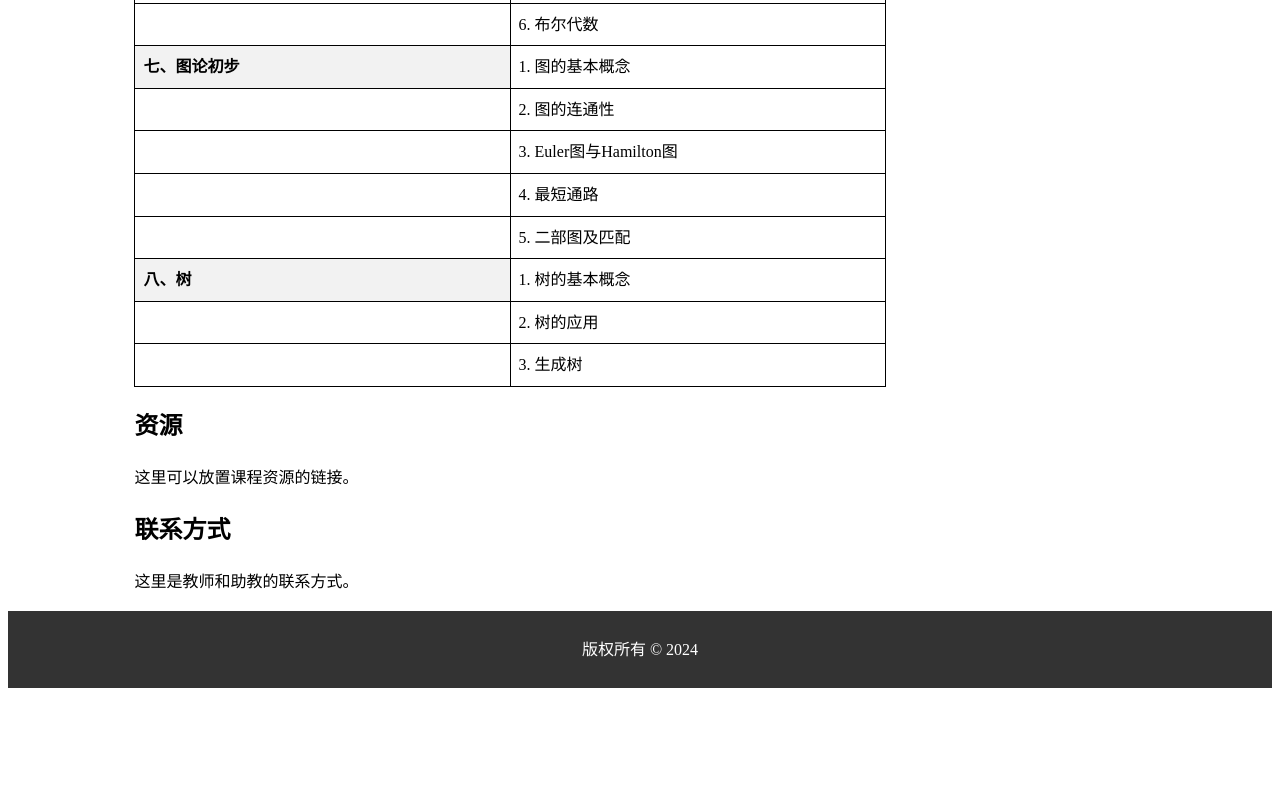
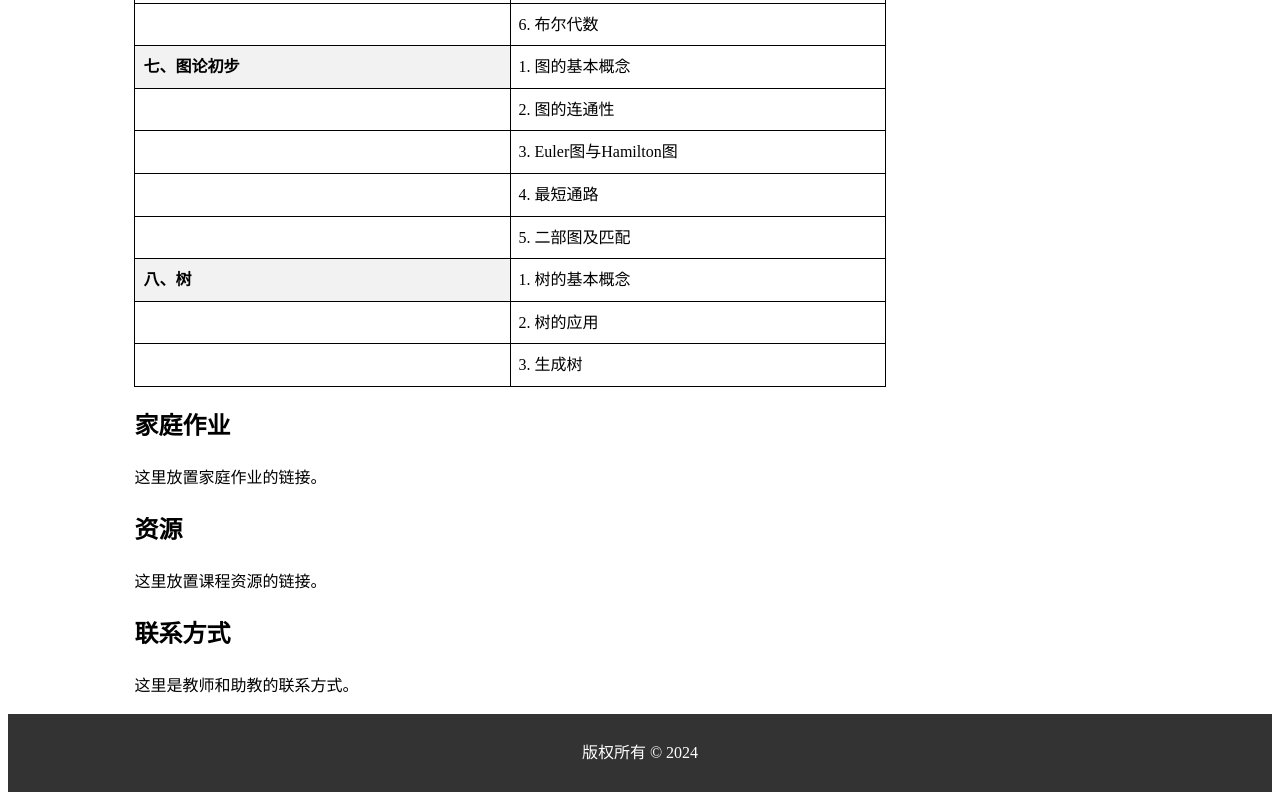
Before and after one commit to Discrete-Mathematics-2024/Discrete-Mathematics-2024.github.io, a plain HTML site: page index.html in a window 1280 px wide. Shown: the part 1595-2395 px from the top of the page. Before the commit the page ends 2291 px from the top, so only its background shows below. Drawn offline with Linux system fonts and the light colour scheme.

Commit message:
Update index.html
9

```diff
--- a/index.html
+++ b/index.html
@@ -23,6 +23,7 @@
                 <a href="#intro">课程介绍</a>
                 <a href="#information">课程信息</a>
                 <a href="#syllabus">教学大纲</a>
+                <a href="#homeworks">家庭作业</a>
                 <a href="#resources">资源</a>
                 <a href="#contact">联系方式</a>
             </nav>
@@ -48,7 +49,7 @@
             <h2>教学大纲</h2>
             <table>
                 <tr><th>章节</th><th>内容</th><th>课程资源</th></tr>
-                <tr><th>〇、课程概况</th><td>1. 课程概况</td><td><a href="coursePPT/00_课程概况.pdf" target="_blank">PPT</a></td></tr>
+                <tr><th>〇、课程概况</th><td>1. 课程概况</td><td><a href="https://gitee.com/nju-orange/dm2024/raw/master/00_课程概况.pdf" target="_blank">PPT</a></td></tr>
                 <tr><th>一、逻辑与证明</th><td>1. 命题逻辑</td></tr>
                 <tr><td></td><td>2. 命题逻辑（续）</td></tr>
                 <tr><td></td><td>3. 谓词逻辑初步</td></tr>
@@ -81,9 +82,14 @@
             </table>
         </section>
 
+        <section id="homeworks">
+            <h2>家庭作业</h2>
+            <p>这里放置家庭作业的链接。</p>
+        </section>
+
         <section id="resources">
             <h2>资源</h2>
-            <p>这里可以放置课程资源的链接。</p>
+            <p>这里放置课程资源的链接。</p>
         </section>
 
         <section id="contact">
```
